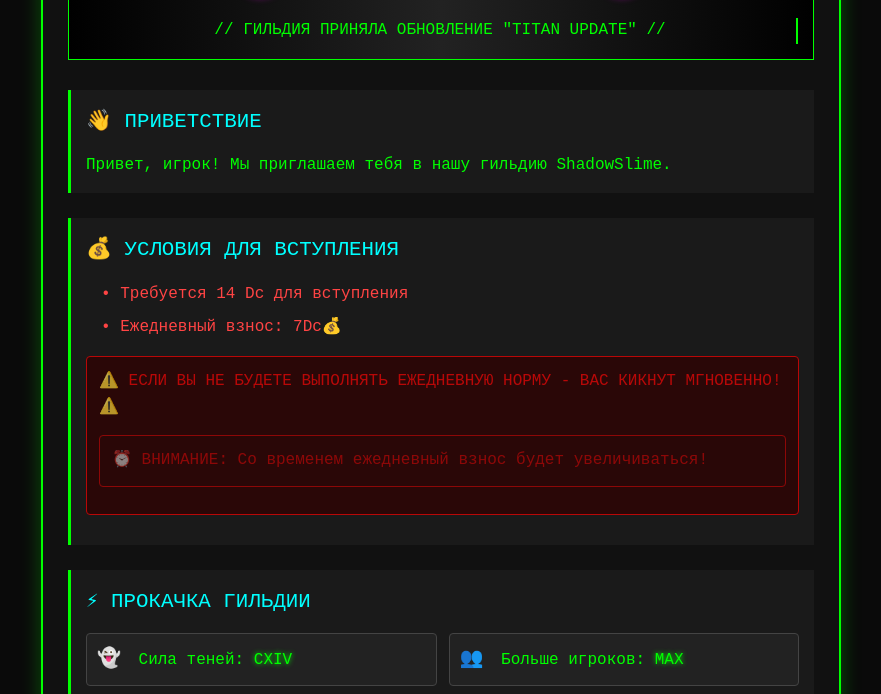
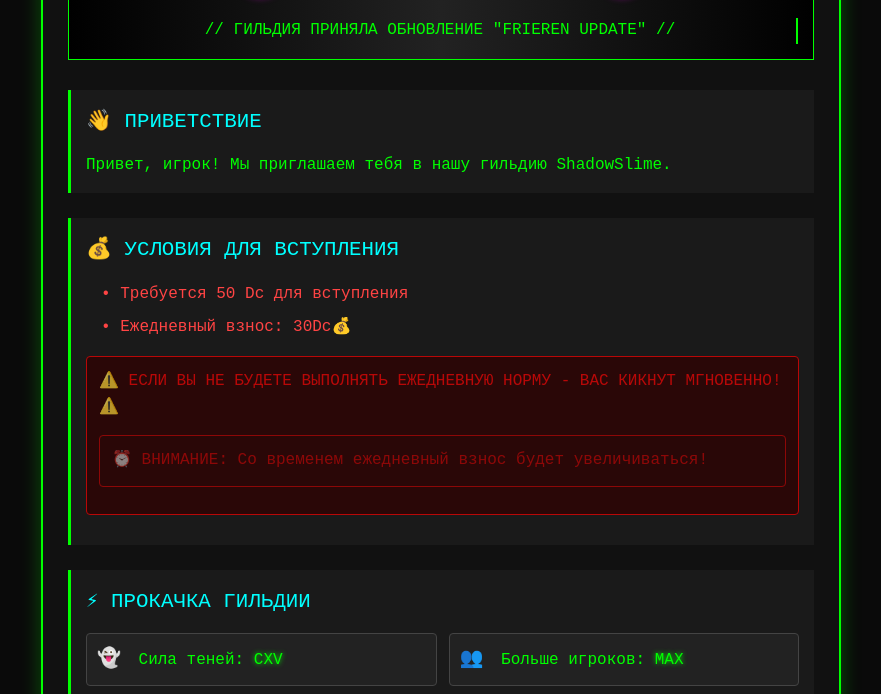
Before and after one commit to Vlad-Skorp/Guild-Arise-Shadow-Slime, a plain HTML site: page index.html in a window 1280 px wide. Shown: the part 546-1240 px from the top of the page, without its empty margins (199-1080 px from the left). Drawn offline with Linux system fonts and the light colour scheme.

Commit message:
Update index.html

```diff
--- a/index.html
+++ b/index.html
@@ -154,7 +154,7 @@
         <div class="header">
 	    <img src="image/guildImage.jpg" alt="изображение гильдии" class="photoImage">
             <h1 class="guild-title">🟣 ShadowSlime 🟣</h1>
-            <div class="typewriter">// ГИЛЬДИЯ ПРИНЯЛА ОБНОВЛЕНИЕ "TITAN UPDATE" //</div>
+            <div class="typewriter">// ГИЛЬДИЯ ПРИНЯЛА ОБНОВЛЕНИЕ "FRIEREN UPDATE" //</div>
         </div>
 
         <div class="section">
@@ -164,8 +164,8 @@
 
         <div class="section">
             <div class="section-title">💰 Условия для вступления</div>
-            <div class="requirement">• Требуется 14 Dс для вступления</div>
-            <div class="requirement">• Ежедневный взнос: 7Dc💰</div>
+            <div class="requirement">• Требуется 50 Dс для вступления</div>
+            <div class="requirement">• Ежедневный взнос: 30Dc💰</div>
             <div class="warning">
                 ⚠️ ЕСЛИ ВЫ НЕ БУДЕТЕ ВЫПОЛНЯТЬ ЕЖЕДНЕВНУЮ НОРМУ - ВАС КИКНУТ МГНОВЕННО! ⚠️
             <div class="warning">
@@ -179,7 +179,7 @@
         <div class="section">
             <div class="section-title">⚡ Прокачка гильдии</div>
             <div class="stat-grid">
-                <div class="stat-item"><span class="emoji">👻</span> Сила теней: <span class="glow">CXIV</span></div>
+                <div class="stat-item"><span class="emoji">👻</span> Сила теней: <span class="glow">CXV</span></div>
                 <div class="stat-item"><span class="emoji">👥</span> Больше игроков: <span class="glow">MAX</span></div>
                 <div class="stat-item"><span class="emoji">💎</span> Больше кристаллов: <span class="glow">MAX</span></div>
                 <div class="stat-item"><span class="emoji">💸</span> Больше монет: <span class="glow">MAX</span></div>
@@ -234,4 +234,5 @@
         });
     </script>
 </body>
+
 </html>
```
